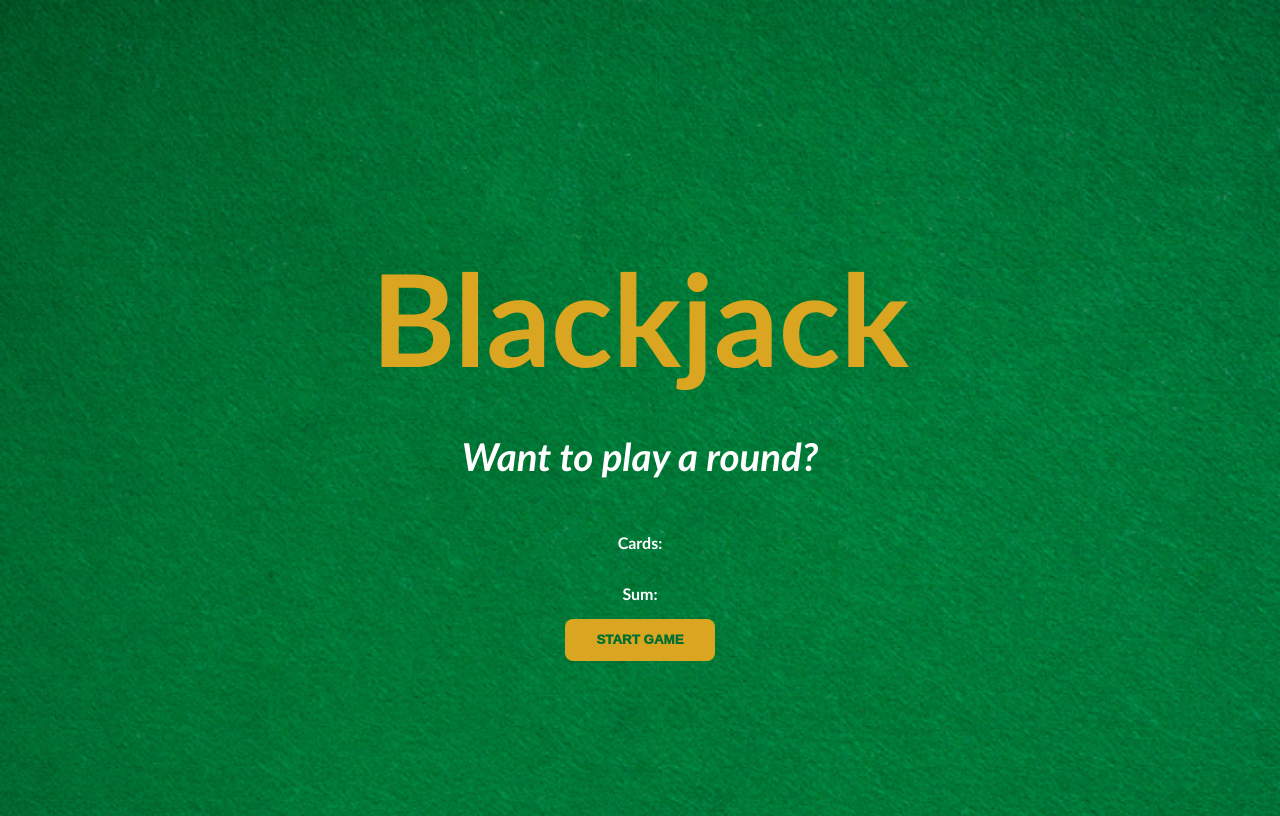
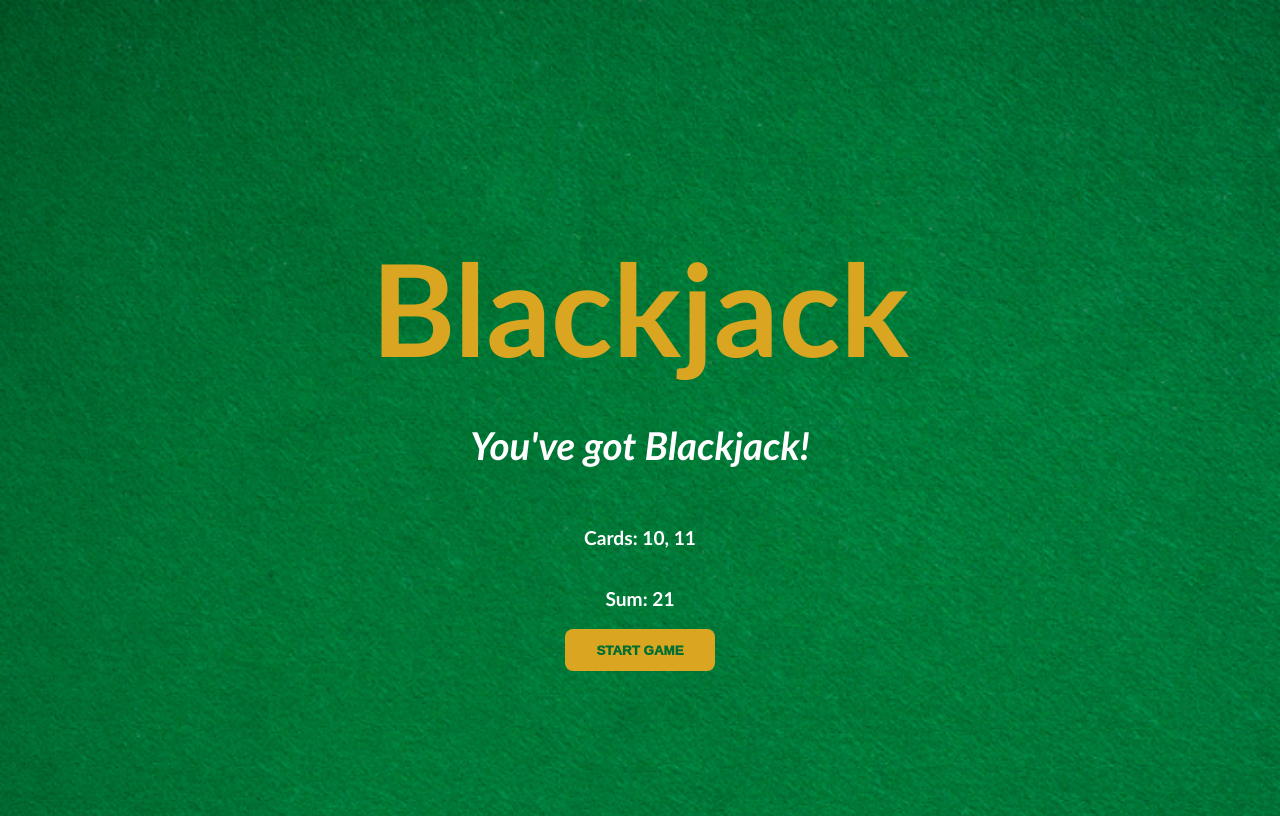
Before and after one commit to jerichofabian29/Blackjack-Game, a plain HTML site: page index.html in a window 1280 px wide. Both pictures are taken after a click on the button "START GAME". Drawn offline with Linux system fonts and the light colour scheme.

Commit message:
linked the text contents to JS

```diff
--- a/index.html
+++ b/index.html
@@ -9,8 +9,8 @@
 <body>
     <h1>Blackjack</h1>
     <p id="message-el">Want to play a round?</p>
-    <p>Cards:</p>
-    <p>Sum:</p>
+    <p id="cards-el">Cards: </p>
+    <p id="sum-el">Sum: </p>
     <button onclick="startGame()">START GAME</button>
     <script src="main.js"></script>
 </body>
--- a/main.css
+++ b/main.css
@@ -32,3 +32,7 @@ button{
     border: none;
     border-radius: 8px;
 }
+
+p{
+    font-size: larger;
+}
--- a/main.js
+++ b/main.js
@@ -6,18 +6,23 @@ let hasBlackJack = false;
 let isAlive = true;
 
 let message = ""
+let messageEL = document.querySelector("#message-el");
+let sumEl = document.querySelector("#sum-el");
+let cardsEl = document.querySelector("#cards-el");
 
-startGame = () =>{
+startGame = () => {
     if(sum <= 20){
-        message = "Do you want to draw a new card? 😊";
+        message = "Do you want to draw a new card?";
     }
     else if(sum === 21){
-        message = "Wohoo! You've got Blackjack! 🤑";
+        message = "You've got Blackjack!";
         hasBlackJack = true;
     }
     else {
-        message = "You're out of the game! 😝";
+        message = "You're out of the game!";
         isAlive = false;
     }
-    console.log(message);
+    messageEL.textContent = message;
+    sumEl.textContent += sum;
+    cardsEl.textContent += firstCard + ", " + secondCard;
 }
```
